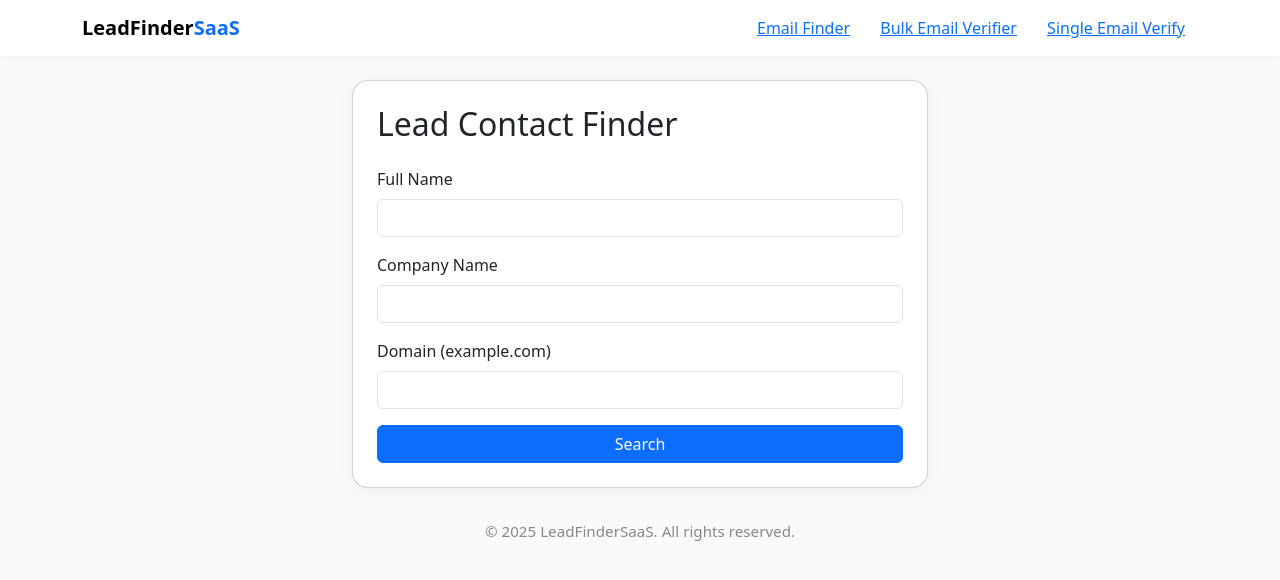
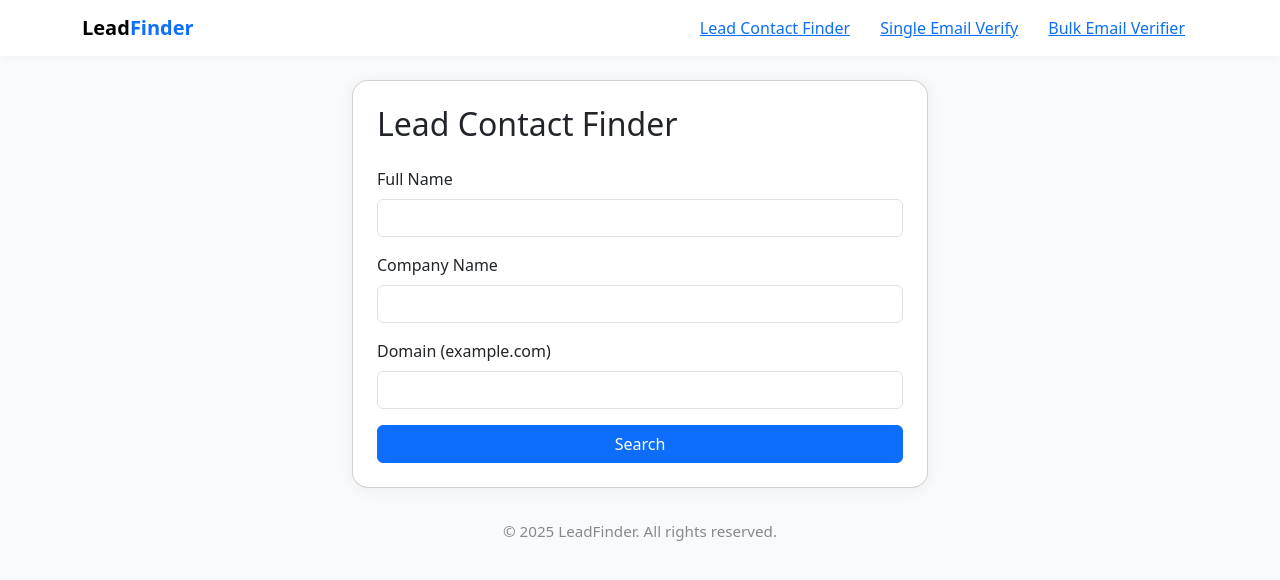
Before and after one commit to teckgeekz/verify-email-using-smtp-checks, a Flask app: page / in a window 1280 px wide. Shown: the top 580 px of the page. Run offline with Flask 3, Linux system fonts and the light colour scheme.

Commit message:
ui update

```diff
--- a/templates/index.html
+++ b/templates/index.html
@@ -17,11 +17,11 @@
 <body>
 <nav class="navbar navbar-expand-lg navbar-light bg-white mb-4">
   <div class="container">
-    <a class="navbar-brand fw-bold" href="/">LeadFinder<span class="text-primary">SaaS</span></a>
+    <a class="navbar-brand fw-bold" href="/">Lead<span class="text-primary">Finder</span></a>
     <div>
-      <a href="/" class="btn btn-link">Email Finder</a>
+      <a href="/" class="btn btn-link">Lead Contact Finder</a>
+      <a href="/single-verify" class="btn btn-link">Single Email Verify</a>
       <a href="/bulk-verify" class="btn btn-link">Bulk Email Verifier</a>
-      <a href="/single-verify" class="btn btn-link">Single Email Verify</a>
     </div>
   </div>
 </nav>
@@ -59,7 +59,7 @@
       </ul>
     </div>
   {% endif %}
-  <div class="footer">&copy; {{ 2025 }} LeadFinderSaaS. All rights reserved.</div>
+  <div class="footer">&copy; {{ 2025 }} LeadFinder. All rights reserved.</div>
 </div>
 </body>
 </html>
--- a/templates/single_verify.html
+++ b/templates/single_verify.html
@@ -8,7 +8,7 @@
 <body>
 <nav class="navbar navbar-expand-lg navbar-light bg-white mb-4">
   <div class="container">
-    <a class="navbar-brand fw-bold" href="/">LeadFinder<span class="text-primary">SaaS</span></a>
+    <a class="navbar-brand fw-bold" href="/">Lead<span class="text-primary">Finder</span></a>
     <div>
       <a href="/" class="btn btn-link">Lead Contact Finder</a>
       <a href="/single-verify" class="btn btn-link">Single Email Verify</a>
```
Also changed, not shown: templates/bulk_verify.html (+4 -3 lines).
